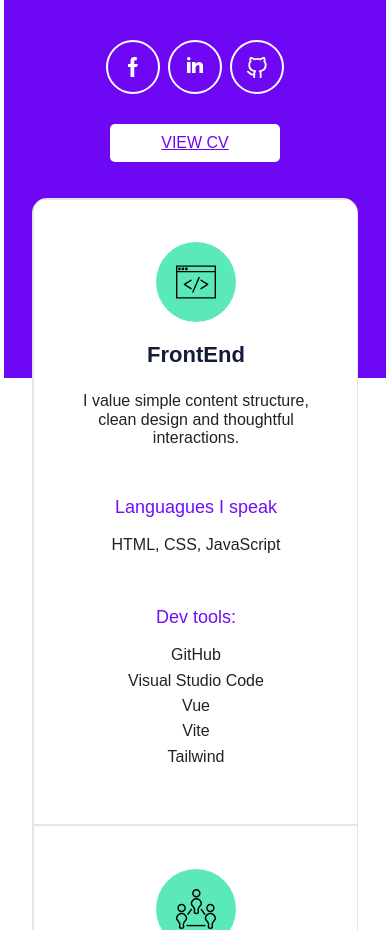
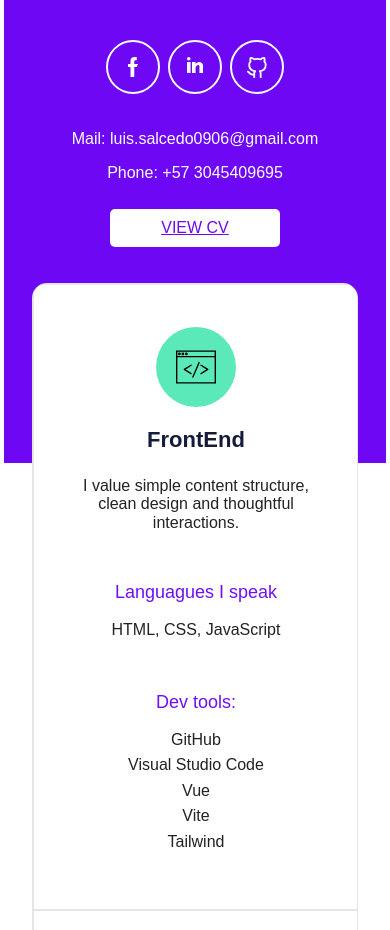
Before and after one commit to Behelit0906/portafolio, a Vue app: page / in a window 390 px wide. Shown: the part 1040-1970 px from the top of the page. Built offline with nearby package versions, Linux system fonts and the light colour scheme; a web font is replaced by a local one.

Commit message:
feat: add mail and phone in description section

```diff
--- a/src/components/Description.vue
+++ b/src/components/Description.vue
@@ -108,6 +108,10 @@ const linkedin = new URL(`../assets/icons/linkedin.svg`, import.meta.url).href;
             </a>
 
         </div>
+        <div class="otherdata">
+            <p>Mail: luis.salcedo0906@gmail.com</p>
+            <p>Phone: +57 3045409695</p>
+        </div>
         <a class="cv-link"
             href="https://drive.google.com/file/d/14NJeuXqHdFmKO90a1YeL5wOWIvfwcI5H/view?usp=sharing">VIEW CV</a>
     </div>
@@ -199,6 +203,14 @@ const linkedin = new URL(`../assets/icons/linkedin.svg`, import.meta.url).href;
     height: 110%;
 }
 
+.otherdata {
+    position: relative;
+    top: -60px;
+    text-align: center;
+    font-family: 'europa', sans-serif;
+    font-size: 1rem;
+}
+
 .socialIcon-container:hover {
     background-color: #fff;
 }
```
